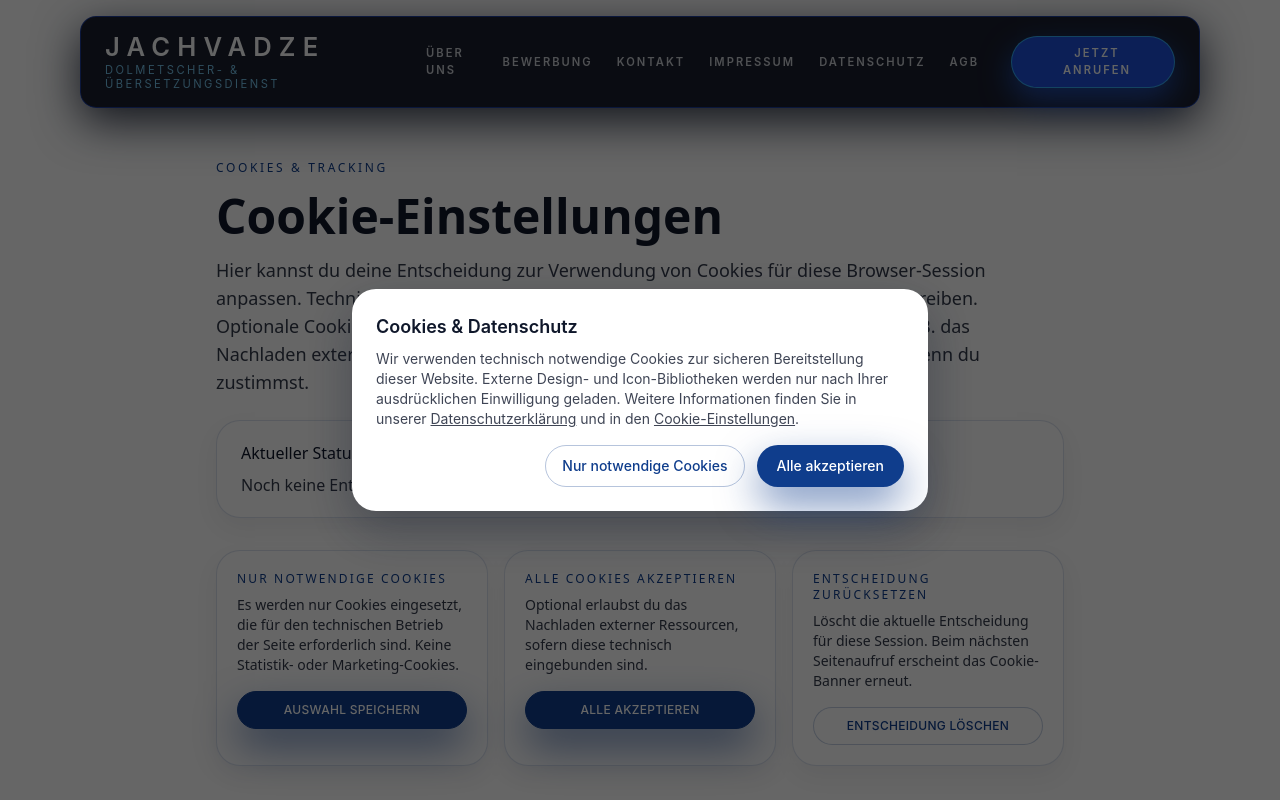
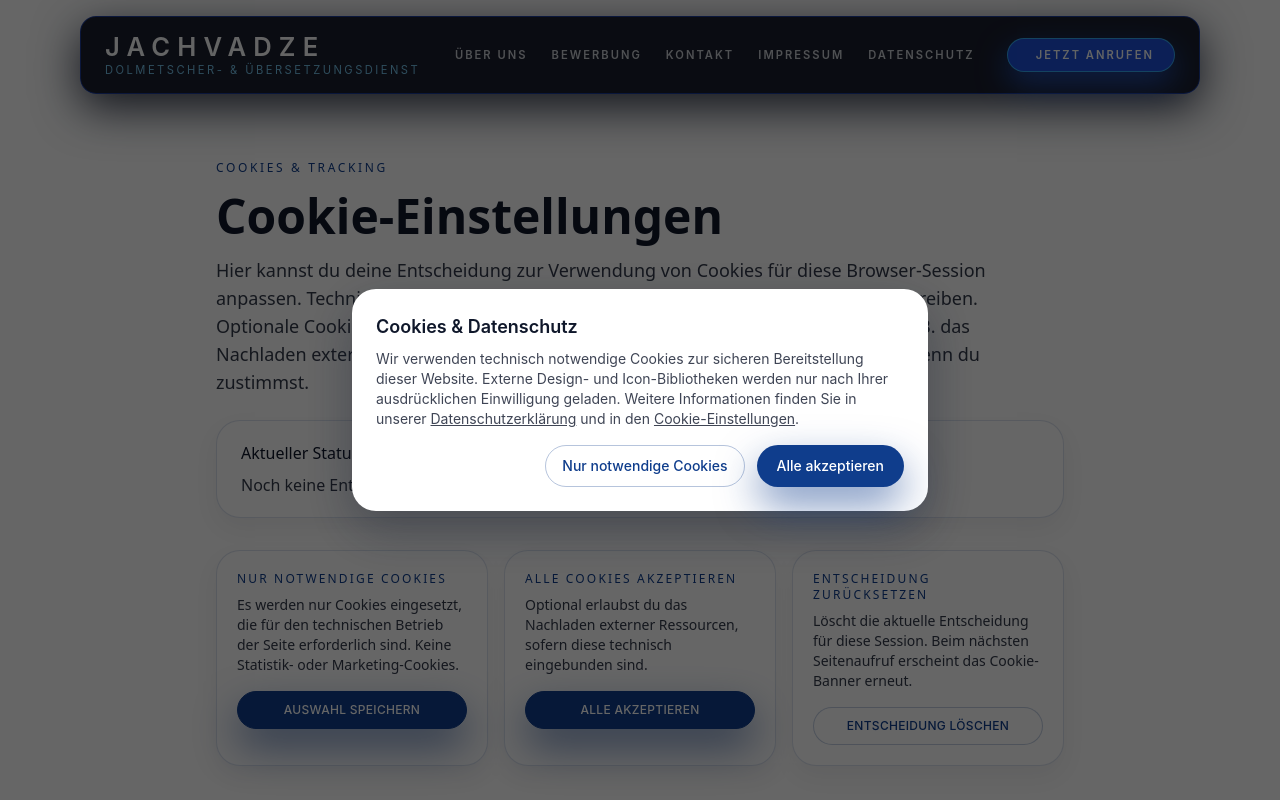
Before and after one commit to oxaxk/dolmetsch, a React (Vite) app: page /cookie in a window 1280 px wide. Shown: the top 800 px of the page. Built offline with nearby package versions, Linux system fonts and the light colour scheme.

Commit message:
Update Header.tsx

```diff
--- a/src/components/feature/Header.tsx
+++ b/src/components/feature/Header.tsx
@@ -82,9 +82,6 @@ export default function Header() {
   </a>
   <a href="/datenschutz" className="text-[0.7rem] font-semibold tracking-[0.18em] uppercase text-slate-100/80 hover:text-sky-300 hover:underline underline-offset-4 transition-colors">
     Datenschutz
-  </a>
-  <a href="/agb" className="text-[0.7rem] font-semibold tracking-[0.18em] uppercase text-slate-100/80 hover:text-sky-300 hover:underline underline-offset-4 transition-colors">
-    AGB
   </a>
 </nav>
 
@@ -172,9 +169,6 @@ export default function Header() {
 <a href="/datenschutz" className="text-xs font-semibold tracking-[0.22em] uppercase text-slate-100/90 hover:text-yellow-300 transition-colors" onClick={() => setIsMenuOpen(false)}>
   Datenschutz
 </a>
-<a href="/agb" className="text-xs font-semibold tracking-[0.22em] uppercase text-slate-100/90 hover:text-yellow-300 transition-colors" onClick={() => setIsMenuOpen(false)}>
-  AGB
-</a>
             </div>
           </div>
         </div>
```
